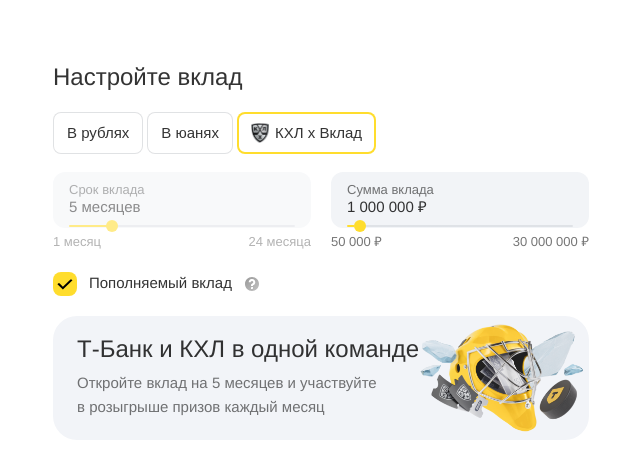
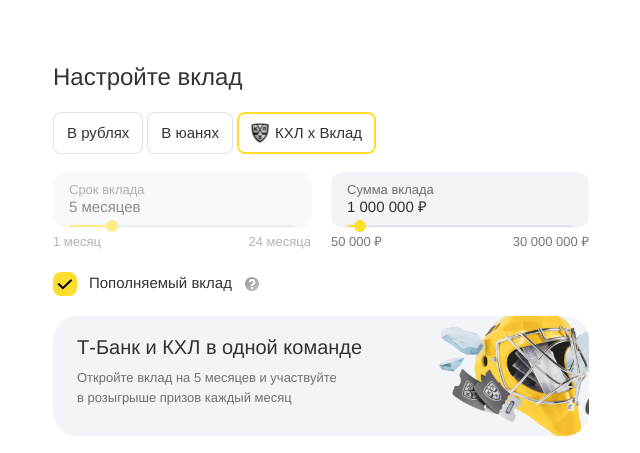
Before and after one commit to Ohnoazamat92/khl-deposit-page, a plain HTML site: page index.html in a window 1280 px wide. Shown: the top 453 px of the page, without its empty margins (319-959 px from the left). Drawn offline with Linux system fonts and the light colour scheme.

Commit message:
Update v1 promo banner layout

```diff
--- a/index.html
+++ b/index.html
@@ -4,7 +4,7 @@
     <meta charset="utf-8">
     <meta name="viewport" content="width=device-width, initial-scale=1">
     <title>КХЛ x Вклад</title>
-    <link rel="stylesheet" href="styles.css?v=19">
+    <link rel="stylesheet" href="styles.css?v=20">
   </head>
   <body>
     <main class="page" aria-label="Настройка вклада">
--- a/styles.css
+++ b/styles.css
@@ -217,7 +217,7 @@
 
 .promo-card {
   position: relative;
-  min-height: 116px;
+  min-height: 120px;
   max-height: 220px;
   display: flex;
   align-items: flex-start;
@@ -299,14 +299,18 @@
 
 .promo-copy h2 {
   font-family: var(--font-heading);
-  font-size: 24px;
+  max-width: 335px;
+  font-size: 20px;
   font-weight: 500;
-  line-height: 28px;
+  line-height: 24px;
   margin-bottom: 8px;
 }
 
 .promo-copy p {
+  max-width: 310px;
   color: var(--text-secondary);
+  font-size: 13px;
+  line-height: 20px;
 }
 
 .promo-title-mobile,
@@ -316,10 +320,10 @@
 
 .promo-image {
   position: absolute;
-  top: 4%;
-  left: 57.19%;
-  width: 52.38%;
-  height: 97.5%;
+  top: -10px;
+  left: 300px;
+  width: 367px;
+  height: 143px;
   object-fit: contain;
 }
 
```
